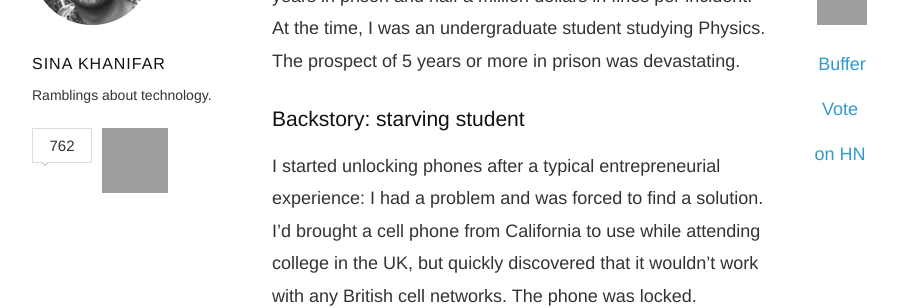
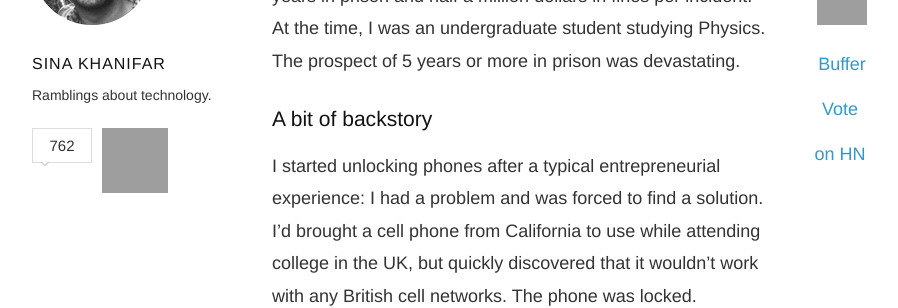
Before and after one commit to sinak/sinak.github.com, a Jekyll site: the page built from _posts/2013-02-03-unlocking-phones.md, in a window 1280 px wide and 900 px high, scrolled down 352 px, cut to the strip 153-461 px from the top of the window. Shown: the whole strip, without its empty margins (178-1076 px from the left). Built offline with Jekyll 4.4.1, drawn with Linux system fonts in a browser that asks for light colours; nearby versions of some CDN libraries; some web fonts are replaced; Markdown is read by kramdown in place of the engine named in the settings; comment, search, counter and statistics services are not loaded; grey boxes are pictures that could not be loaded.

Commit message:
text changes

```diff
--- a/_posts/2013-02-03-unlocking-phones.md
+++ b/_posts/2013-02-03-unlocking-phones.md
@@ -14,7 +14,7 @@ In September 2005, I received a cease and desist letter from Motorola for sellin
 
 The letter indicated that I was in breach of the Digital Millenium Copyright Act (DMCA) by circumventing protection measures in their phones, a crime that’s punishable by up to 5 years in prison and half a million dollars in fines per incident. At the time, I was an undergraduate student studying Physics. The prospect of 5 years or more in prison was devastating.
 
-### Backstory: starving student
+### A bit of backstory
 I started unlocking phones after a typical entrepreneurial experience: I had a problem and was forced to find a solution. I’d brought a cell phone from California to use while attending college in the UK, but quickly discovered that it wouldn’t work with any British cell networks. The phone was locked. Strapped for cash and unable to pay for a new phone, I figured out how to change the Motorola firmware to unlock the device.
 
 Realizing that others were likely having the same problem, I worked with a programmer to create an application that allowed people to quickly and easily unlock their Motorola phones and use them with any carrier. After my first year of college ended in summer of 2004, I launched a website ([Cell-Unlock.com](http://www.cell-unlock.com)) selling the software. It was a make-or-break moment for me personally: I was in a major financial crunch.
```
